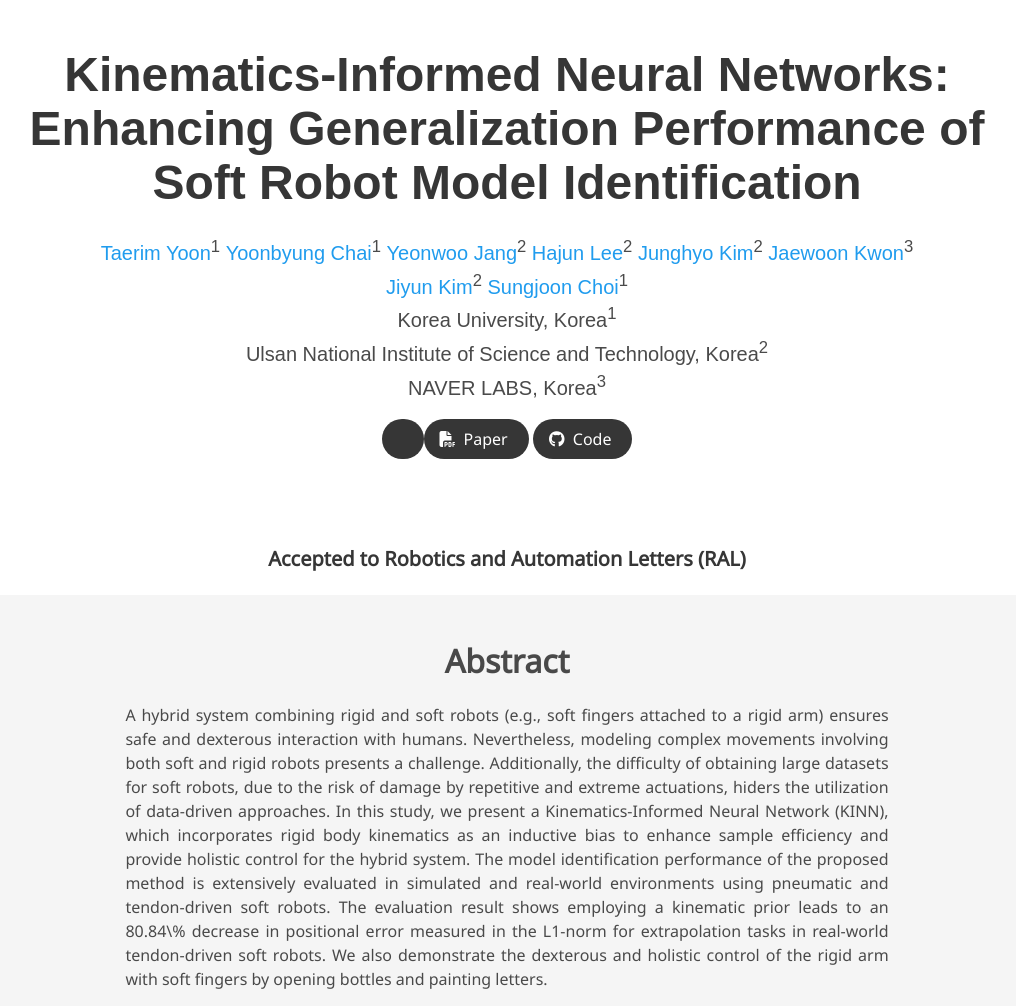
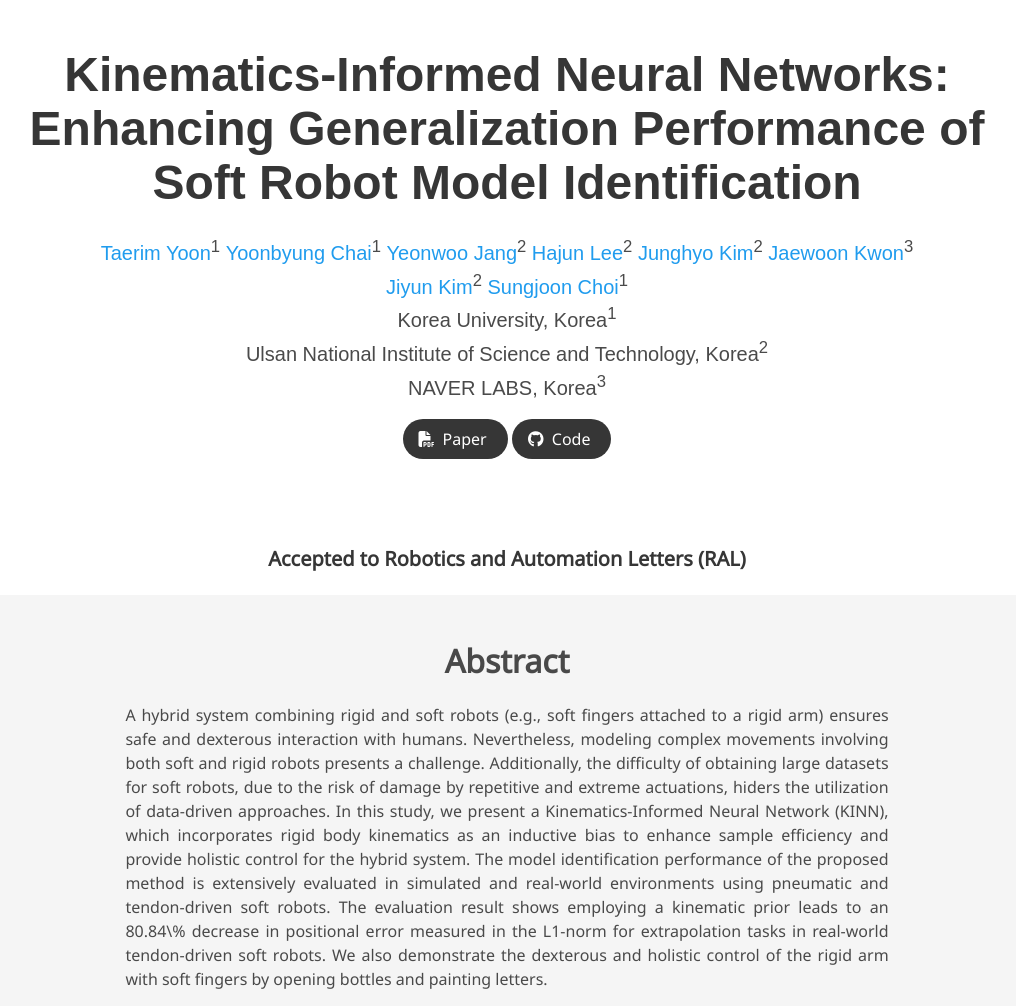
Before and after one commit to terry97-guel/KINN.github.io, a plain HTML site: page index.html in a window 1280 px wide. Shown: the top 1006 px of the page, without its empty margins (133-1149 px from the left). Drawn offline with nearby package versions, Linux system fonts and the light colour scheme; some packages are replaced by stand-ins of ours; a script that the page names is missing; some icons are missing; a web font is replaced by a local one.

Commit message:
Update index.html

```diff
--- a/index.html
+++ b/index.html
@@ -98,7 +98,7 @@
                 <!-- Arxiv PDF link -->
                 <span class="link-block">
                     <a href="https://ieeexplore.ieee.org/document/10423093" target="_blank" class="external-link button is-normal is-rounded is-dark">
-                    <a target="_blank" class="external-link button is-normal is-rounded is-dark">
+<!--                     <a target="_blank" class="external-link button is-normal is-rounded is-dark"> -->
                         <span class="icon">
                             <i class="fas fa-file-pdf"></i>
                         </span>
```
